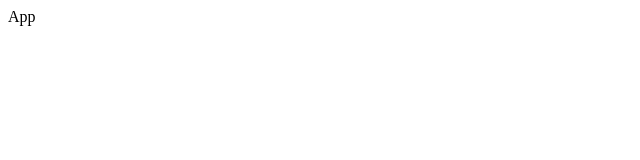
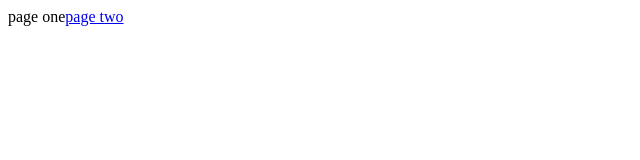
Before and after one commit to KelliePetersen/YouTwitch, a React (Create React App) app in the folder client/: page / in a window 1280 px wide. Shown: the top 160 px of the page, without its empty margins (0-640 px from the left). Built offline with nearby package versions, Linux system fonts and the light colour scheme.

Commit message:
add basic router logic

```diff
--- a/client/src/components/App.js
+++ b/client/src/components/App.js
@@ -1,10 +1,31 @@
 import React from 'react';
-import { BrowserRouter, Route } from 'react-router-dom';
+import { BrowserRouter, Route, Link } from 'react-router-dom';
+
+const pageOne = () => {
+  return (
+    <div>page one
+      <Link to="/pagetwo">page two</Link>
+    </div>
+  )
+}
+
+const pageTwo = () => {
+  return (
+    <div>page two
+      <Link to="/">page one</Link>
+    </div>
+  )
+}
 
 const App = () => {
   return (
     <div>
-      App
+      <BrowserRouter>
+        <div>
+          <Route path="/" exact component={pageOne}/>
+          <Route path="/pagetwo" component={pageTwo}/>
+        </div>
+      </BrowserRouter>
     </div>
   );
 }
```
